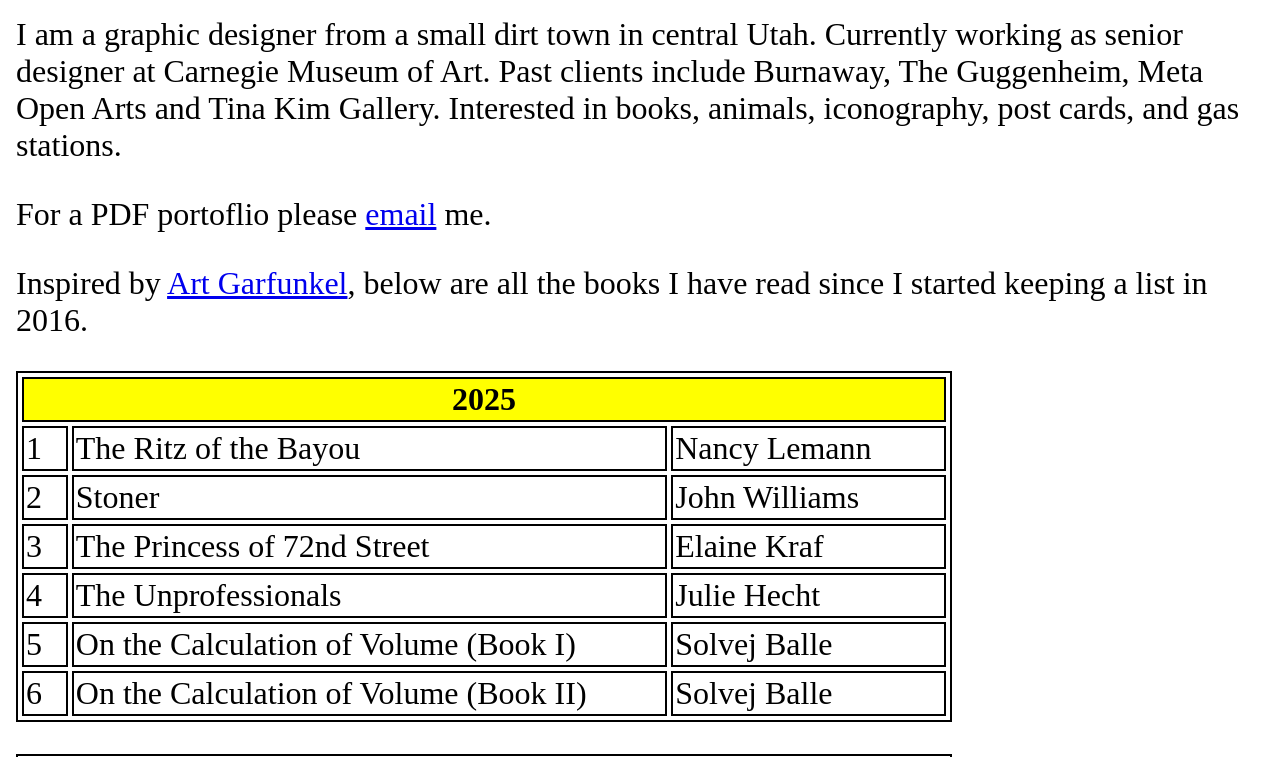
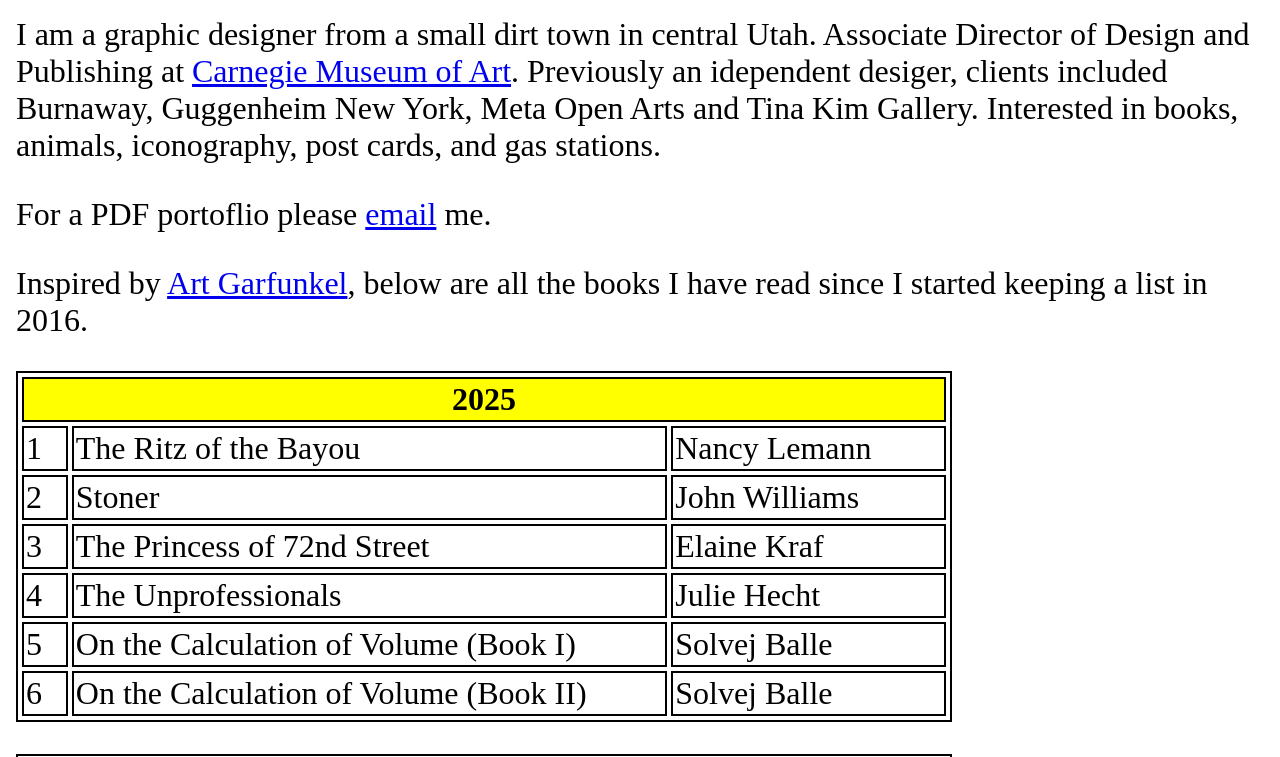
Before and after one commit to breathski/breathski.github.io, a plain HTML site: page index.html in a window 1280 px wide. Shown: the top 757 px of the page. Drawn offline with Linux system fonts and the light colour scheme.

Commit message:
Promotion

```diff
--- a/index.html
+++ b/index.html
@@ -7,7 +7,7 @@
 <body>
 	<div id="container">
 		<div class="section">
-			<p> I am a graphic designer from a small dirt town in central Utah. Currently working as senior designer at Carnegie Museum of Art. Past clients include Burnaway, The Guggenheim, Meta Open Arts and Tina Kim Gallery. Interested in books, animals, iconography, post cards, and gas stations.</p>
+			<p> I am a graphic designer from a small dirt town in central Utah. Associate Director of Design and Publishing at <a href="https://carnegieart.org/">Carnegie Museum of Art</a>. Previously an idependent desiger, clients included Burnaway, Guggenheim New York, Meta Open Arts and Tina Kim Gallery. Interested in books, animals, iconography, post cards, and gas stations.</p>
 		</div>
 
 		<div id="contact">
```
